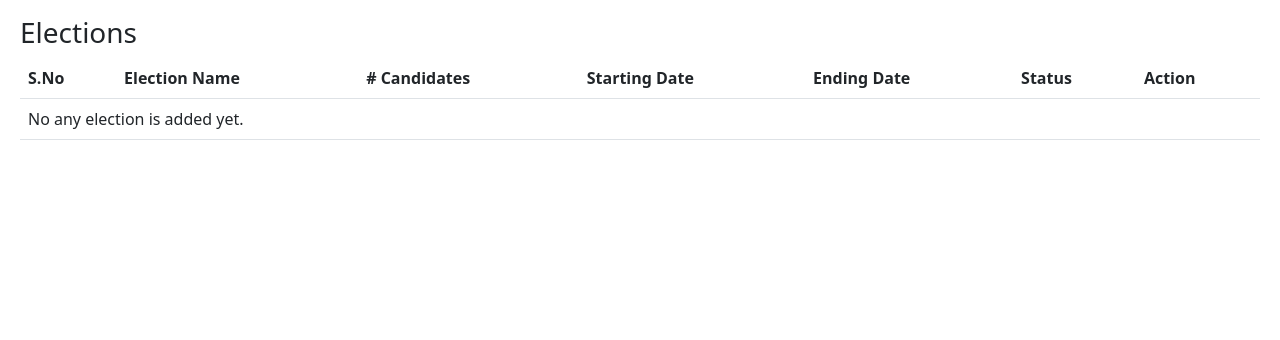
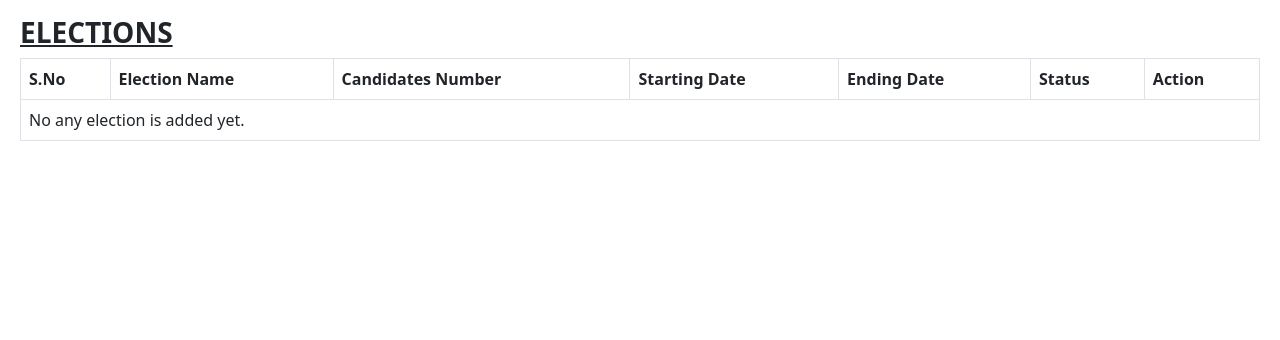
Before and after one commit to Zaid-Parkar/Online-Voting-System, a PHP site: page /Online-Voting-System/admin/index.php?homepage=1 in a window 1280 px wide. Shown: the part 128-468 px from the top of the page. Run offline with PHP 8.4, Linux system fonts and the light colour scheme; the visitor is signed in with stand-in values (Sample User, id 1); data that the repository does not hold is empty.

Commit message:
Admin-hompegae UI update

```diff
--- a/admin/homepage.php
+++ b/admin/homepage.php
@@ -1,13 +1,13 @@
-
 <div class="row my-3 mx-2">
     <div class="col-12">
-        <h3>Elections</h3>
-        <table class="table">
+        <h3><b><U>ELECTIONS</U> </b></h3>
+
+        <table class="table table-bordered">
             <thead>
                 <tr>
                     <th scope="col">S.No</th>
                     <th scope="col">Election Name</th>
-                    <th scope="col"># Candidates</th>
+                    <th scope="col">Candidates Number</th>
                     <th scope="col">Starting Date</th>
                     <th scope="col">Ending Date</th>
                     <th scope="col">Status </th>
```
Lines whose indentation alone changed are shown as unchanged.
